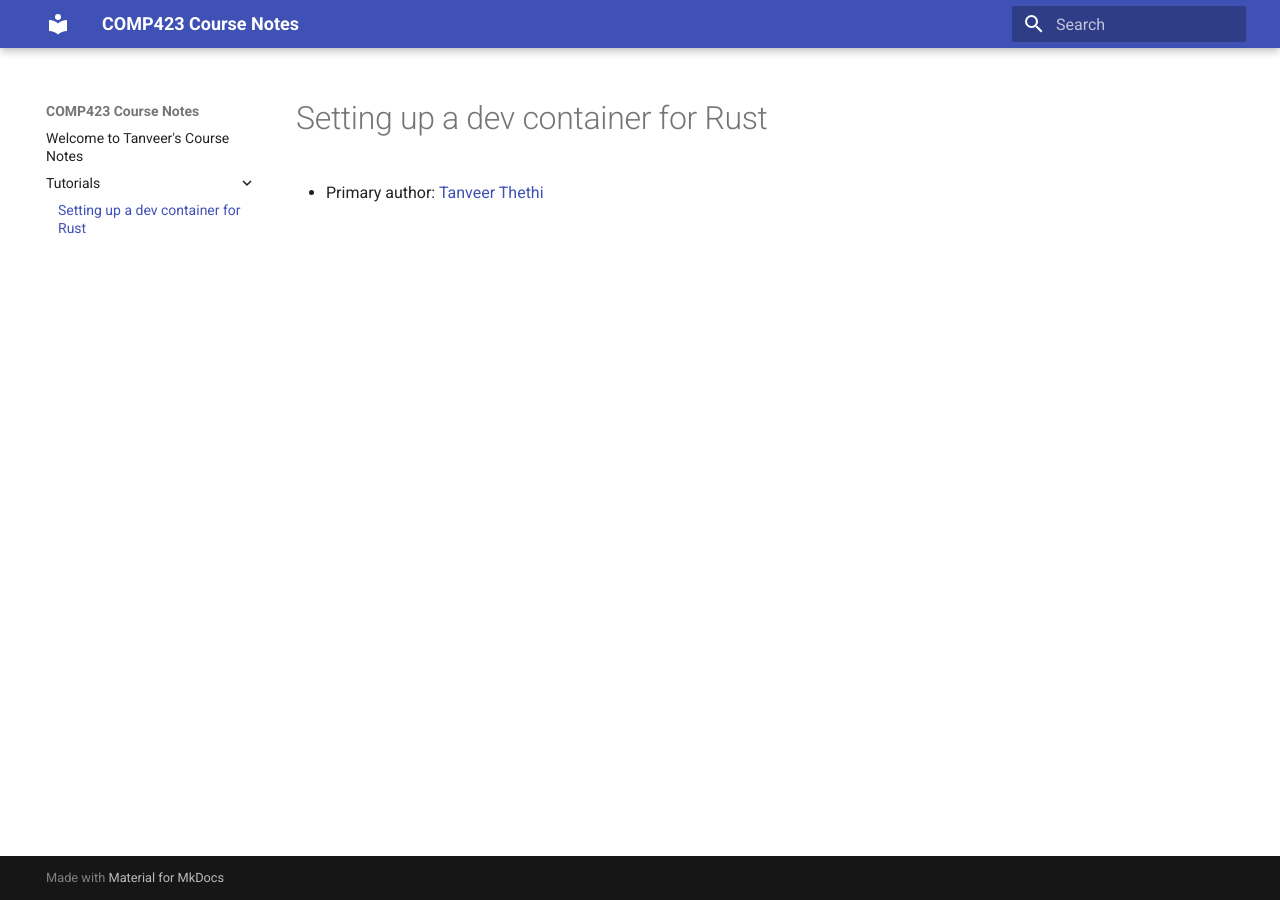
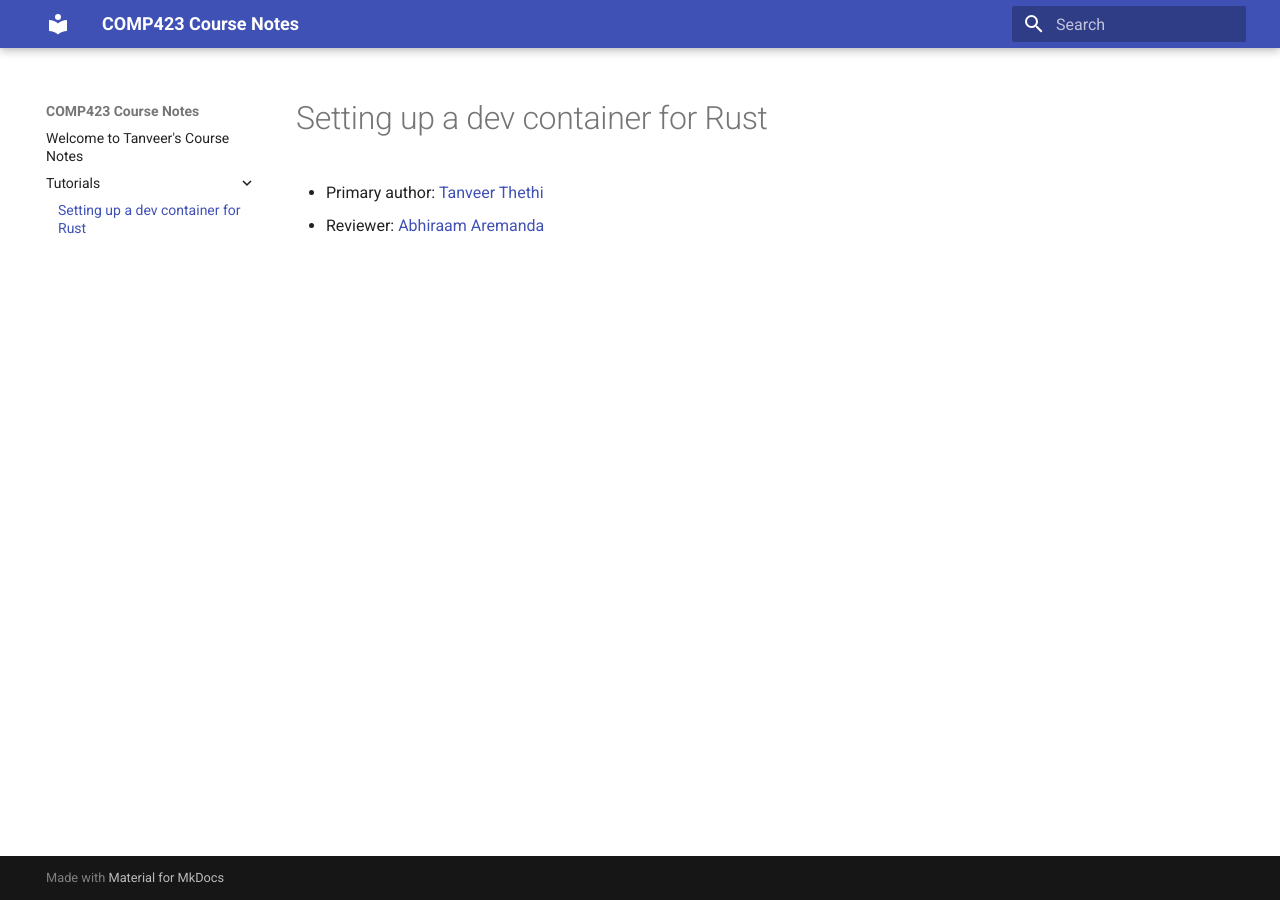
Before and after one commit to TanveerT12345/comp423-course-notes, an MkDocs documentation site: the page built from docs/tutorials/rust-setup.md, in a window 1280 px wide. Built offline with MkDocs 1.6.1 and Material for MkDocs 9.7.7, drawn with Linux system fonts in a browser that asks for light colours.

Commit message:
Added reviewer information to rust-setup tutorial

```diff
--- a/docs/tutorials/rust-setup.md
+++ b/docs/tutorials/rust-setup.md
@@ -1,3 +1,4 @@
 # Setting up a dev container for Rust
 
 * Primary author: [Tanveer Thethi](https://github.com/TanveerT12345)
+* Reviewer: [Abhiraam Aremanda](https://github.com/AbhiraamA)
```
